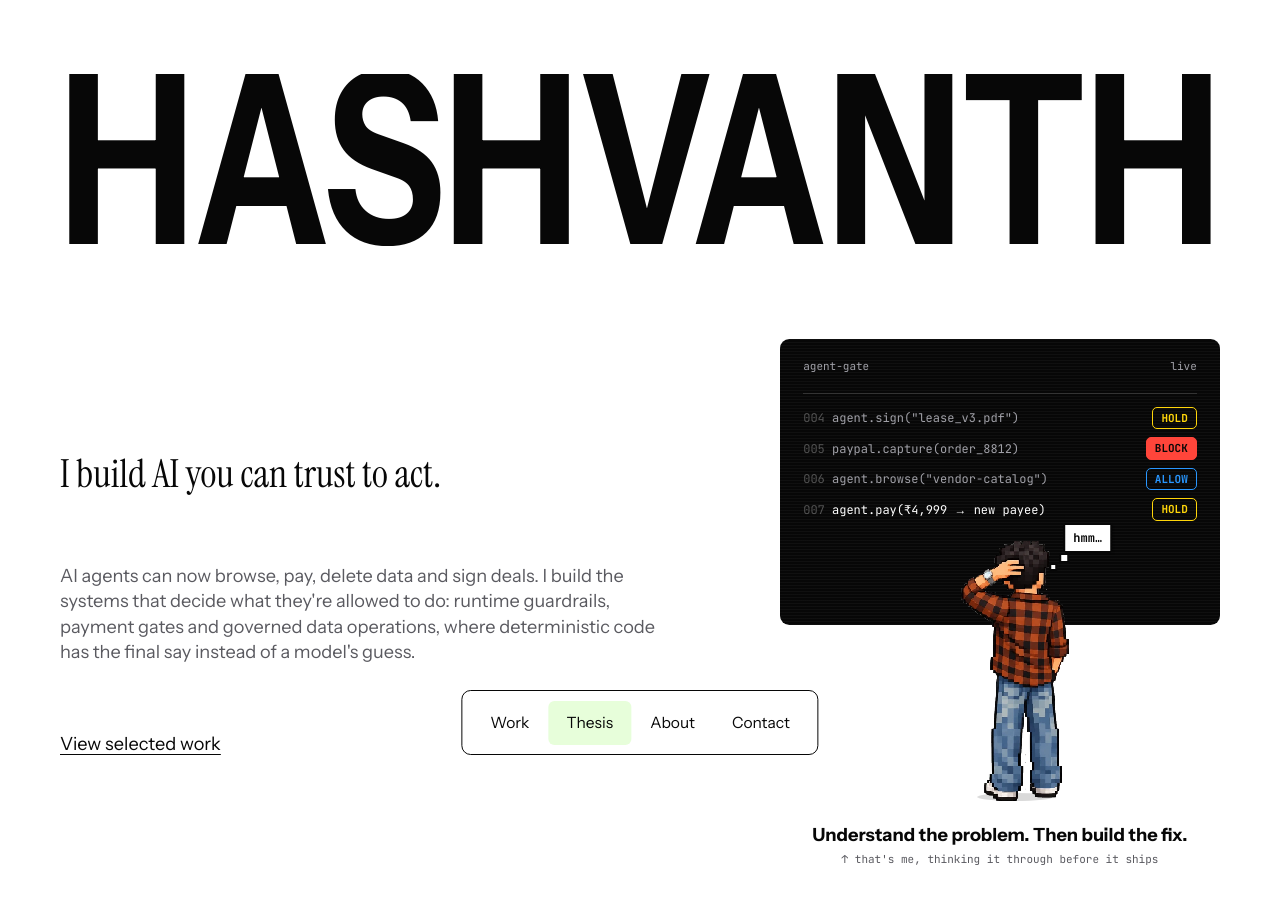
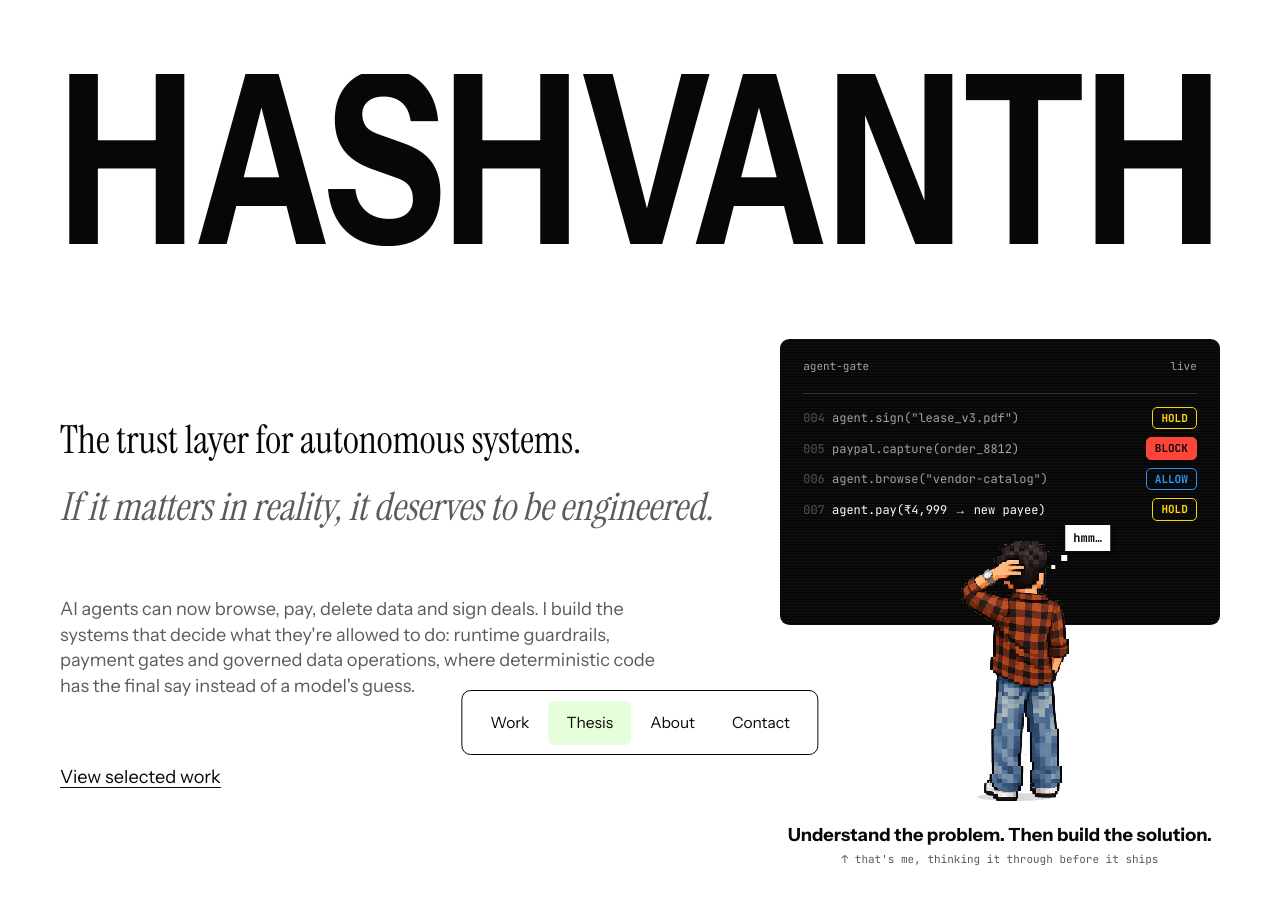
Before and after one commit to hashmessi/hash-portfolio, a Next.js app: page / in a window 1280 px wide. Shown: the top 904 px of the page. Built offline with nearby package versions, Linux system fonts and the light colour scheme.

Commit message:
feat(hero): refine headline, tagline, and stage caption

```diff
--- a/src/components/sections/HeroSection.tsx
+++ b/src/components/sections/HeroSection.tsx
@@ -10,7 +10,10 @@ export default function HeroSection() {
       <Wordmark />
       <div className="grid gap-s7 md:grid-cols-[minmax(0,1fr)_minmax(0,440px)] md:items-center md:gap-s5">
         <div className="flex flex-col gap-s5 md:gap-s6">
-          <h1 className="type-statement max-w-[660px]">{HERO_CONTENT.headline}</h1>
+          <div className="flex flex-col gap-s2">
+            <h1 className="type-statement max-w-[660px]">{HERO_CONTENT.headline}</h1>
+            <p className="type-statement max-w-[660px] italic text-ink-2">{HERO_CONTENT.tagline}</p>
+          </div>
           <p className="type-reading max-w-[620px] text-ink-2">{HERO_CONTENT.subhead}</p>
           <TextLink href="#signature-work" className="type-body w-fit">
             View selected work
--- a/src/components/visuals/HeroStage.tsx
+++ b/src/components/visuals/HeroStage.tsx
@@ -84,7 +84,7 @@ export function HeroStage() {
       </div>
 
       <figcaption className="mt-s3 flex flex-col items-center gap-1 text-center">
-        <span className="type-name">Understand the problem. Then build the fix.</span>
+        <span className="type-name">Understand the problem. Then build the solution.</span>
         <span className="font-mono text-[11px] text-ink-2">↑ that&apos;s me, thinking it through before it ships</span>
       </figcaption>
     </figure>
--- a/src/data/projects.ts
+++ b/src/data/projects.ts
@@ -34,7 +34,8 @@ export interface Project {
 
 export const HERO_CONTENT = {
   eyebrow: "AI Systems Engineer",
-  headline: "I build AI you can trust to act.",
+  headline: "The trust layer for autonomous systems.",
+  tagline: "If it matters in reality, it deserves to be engineered.",
   subhead:
     "AI agents can now browse, pay, delete data and sign deals. I build the systems that decide what they're allowed to do: runtime guardrails, payment gates and governed data operations, where deterministic code has the final say instead of a model's guess.",
   proofStrip: [
```
